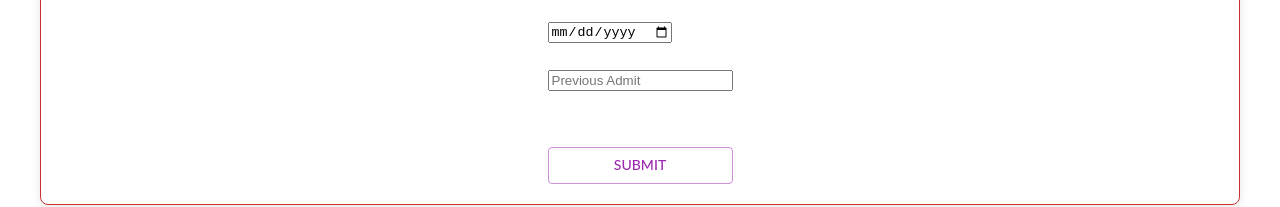
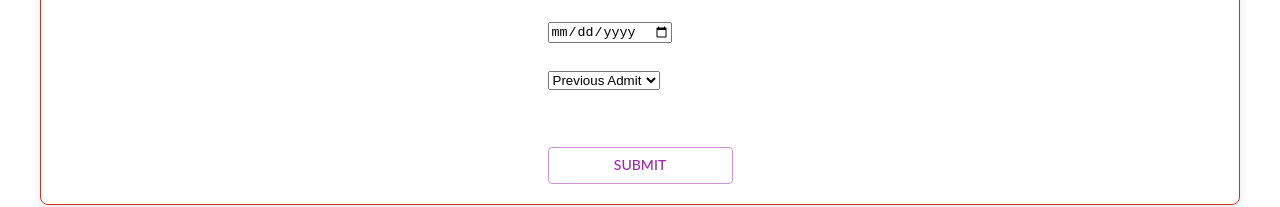
Before and after one commit to 88chinu/clinicManagement, a React (Create React App) app in the folder client/: page /add in a window 1280 px wide. Shown: the part 498-705 px from the top of the page. Built offline with nearby package versions, Linux system fonts and the light colour scheme.

Commit message:
updating create page

```diff
--- a/client/db.json
+++ b/client/db.json
@@ -26,6 +26,15 @@
       "contact_number": "6789066780",
       "admit_Date": "2008-08-08",
       "previous_admit": "yes"
+    },
+    {
+      "id": "ccc5",
+      "Patient_name": "kdfqlmlk",
+      "age": "75",
+      "gender": "Female",
+      "contact_number": "9802374789",
+      "admit_Date": "2009-06-23",
+      "previous_admit": "True"
     }
   ]
 }
--- a/client/src/components/createPatient.js
+++ b/client/src/components/createPatient.js
@@ -162,17 +162,20 @@ const CreatePatient = (props) => {
               <br />
 
               <div className="form-group">
-                <input
-                  type="text"
-                  placeholder="Previous Admit"
+              <select
                   name="previous_admit"
                   className="form-control"
                   value={patient.previous_admit}
                   onChange={onChange}
-                />
+                >
+                  <option value="" disabled>
+                    Previous Admit
+                  </option>
+                  <option value="True">Yes</option>
+                  <option value="False">No</option>
+                </select>
               </div>
               <br />
-
               <Button
   type="submit"
   variant="outlined"
```
